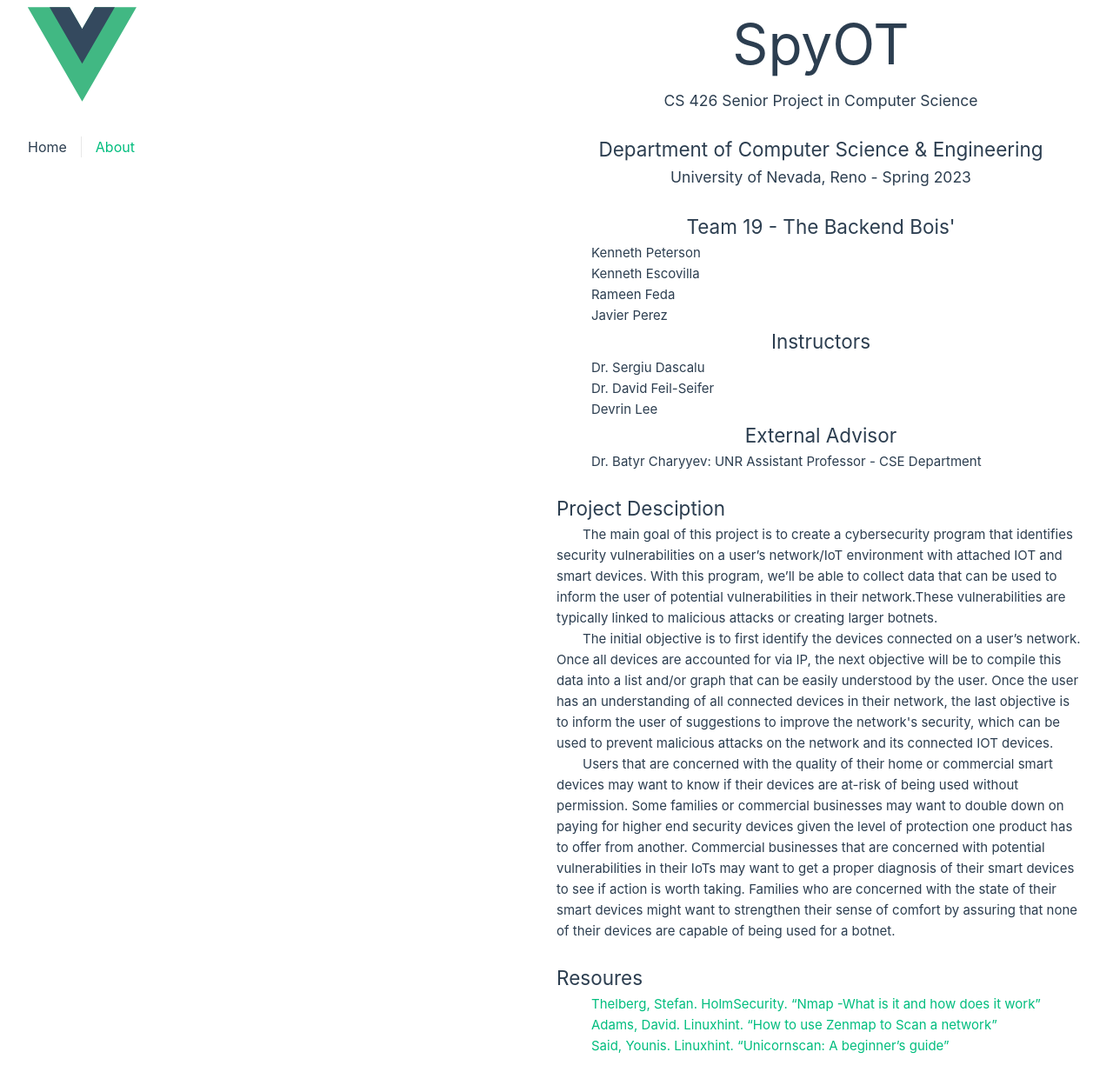
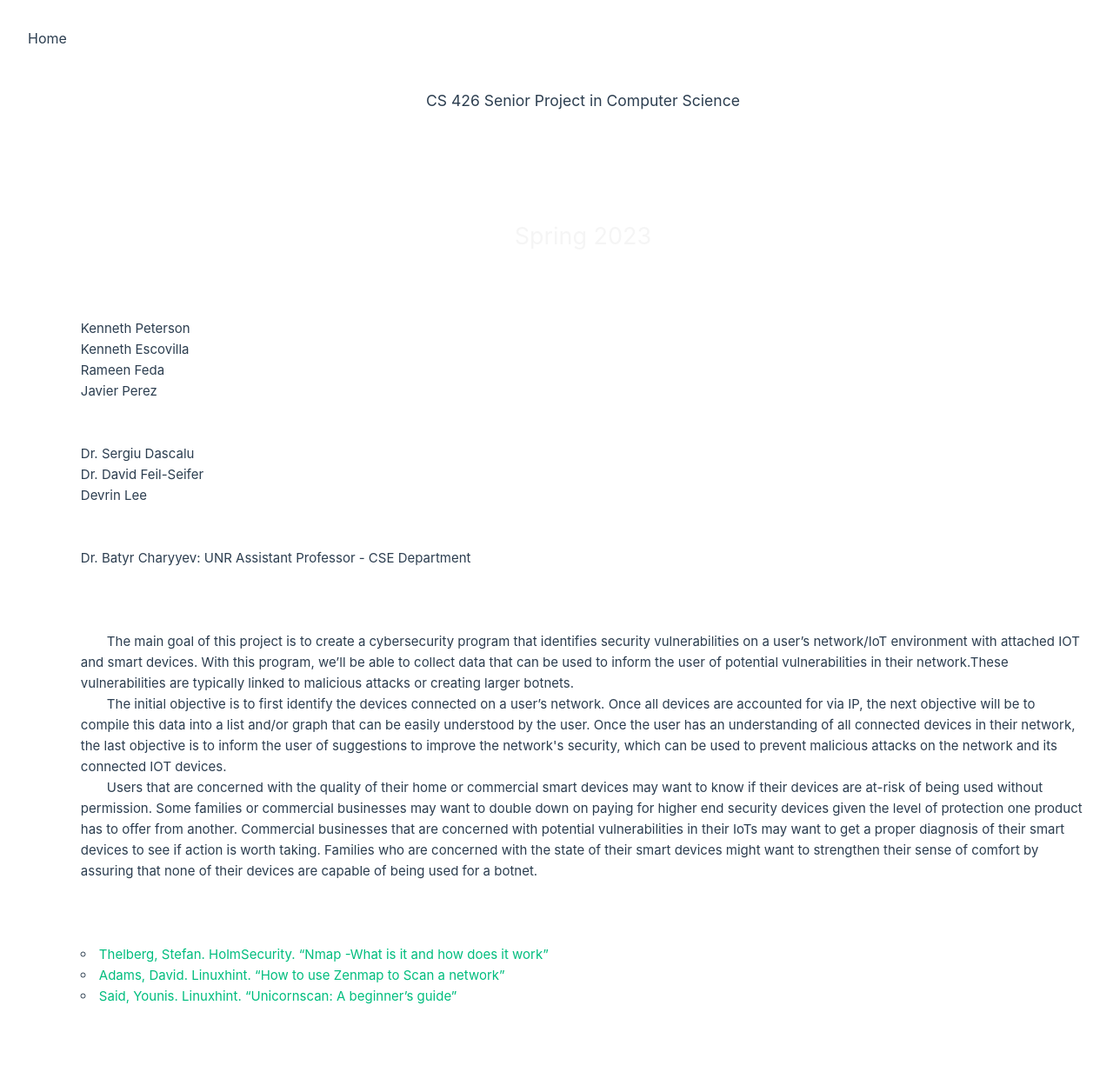
Before and after one commit to SpyOT/SpyOT, a Vue app: page / in a window 1280 px wide. Shown: the whole page at 87% size. Built offline with nearby package versions, Linux system fonts and the light colour scheme.

Commit message:
background back to dark mode

```diff
--- a/src/App.vue
+++ b/src/App.vue
@@ -5,14 +5,13 @@ import HelloWorld from './components/HelloWorld.vue'
 
 <template>
   <header>
-    <img alt="Vue logo" class="logo" src="@/assets/logo.svg" width="125" height="125" />
 
     <div class="wrapper">
       <!-- <HelloWorld msg="This works!" /> -->
 
       <nav>
         <RouterLink to="/">Home</RouterLink>
-        <RouterLink to="/about">About</RouterLink>
+        <!-- <RouterLink to="/about">About</RouterLink> -->
       </nav>
     </div>
   </header>
@@ -44,6 +43,7 @@ nav a.router-link-exact-active {
 
 nav a.router-link-exact-active:hover {
   background-color: transparent;
+  color: #20C20E;
 }
 
 nav a {
--- a/src/assets/main.css
+++ b/src/assets/main.css
@@ -24,12 +24,12 @@ a,
 @media (min-width: 1024px) {
   body {
     display: flex;
-    place-items: center;
+    /* place-items: center; */
   }
 
   #app {
-    display: grid;
-    grid-template-columns: 1fr 1fr;
+    display: flex;
+    grid-template-columns: .3fr .7fr;
     padding: 0 2rem;
   }
 }
--- a/src/views/AboutView.vue
+++ b/src/views/AboutView.vue
@@ -1,16 +1,6 @@
 <template>
-  <div class="about">
-    <h2>Department of Computer Science & Engineering</h2>
-    <h4>University of Nevada, Reno - Spring 2023</h4>
-  </div>
+<h1>About Page</h1>
 </template>
 
 <style>
-@media (min-width: 1024px) {
-  .about {
-    min-height: 100vh;
-    /* display: flex; */
-    /* align-items: center; */
-  }
-}
 </style>
--- a/src/views/HomeView.vue
+++ b/src/views/HomeView.vue
@@ -9,7 +9,8 @@ import TheWelcome from '../components/TheWelcome.vue'
     <h3>CS 426 Senior Project in Computer Science</h3>
     <br>
     <h2>Department of Computer Science & Engineering</h2>
-    <h3>University of Nevada, Reno - Spring 2023</h3>
+    <h2>University of Nevada, Reno</h2>
+    <h4>Spring 2023</h4>
     <br>
     <div>
       <article>
@@ -43,7 +44,7 @@ import TheWelcome from '../components/TheWelcome.vue'
     <br>
     <div>
       <article id="description">
-        <h2>Project Desciption</h2>
+        <h2>Project Description</h2>
         <p>
           &emsp;&emsp;The main goal of this project is to create a cybersecurity program that identifies security vulnerabilities on a user’s network/IoT environment with attached IOT and smart devices. With this program, we’ll be able to collect data that can be used to inform the user of potential vulnerabilities in their network.These vulnerabilities are typically linked to malicious attacks or creating larger botnets.
           <br>
@@ -55,15 +56,16 @@ import TheWelcome from '../components/TheWelcome.vue'
     </div>
     <br>
     <div id="resources">
-      <h2>Resoures</h2>
+      <h2>Resources</h2>
       <ul>
-        <li><a href="https://www.holmsecurity.com/blog/what-is-nmap" target="_blank">
+        <li class="resource_list"><a href="https://www.holmsecurity.com/blog/what-is-nmap" target="_blank">
           Thelberg, Stefan. HolmSecurity. “Nmap -What is it and how does it work”</a></li>
-        <li><a href="https://linuxhint.com/zenmap_scan_network/" target="_blank">
+        <li class="resource_list"><a href="https://linuxhint.com/zenmap_scan_network/" target="_blank">
           Adams, David. Linuxhint. “How to use Zenmap to Scan a network”</a></li>
-        <li><a href="https://linuxhint.com/unicornscan_beginner_tutorial/" target="_blank">
+        <li class="resource_list"><a href="https://linuxhint.com/unicornscan_beginner_tutorial/" target="_blank">
           Said, Younis. Linuxhint. “Unicornscan: A beginner’s guide”</a></li>
       </ul>
+      <div class="padding"></div>
     </div>
   </main>
 </template>
@@ -79,12 +81,32 @@ import TheWelcome from '../components/TheWelcome.vue'
 h1 {
   text-align: center;
   font-size: 4rem;
+  color: white;
+}
+h2 {
+  font-size: 2em;
+  color: white;
+}
+h4 {
+  font-size: 1.8em;
+  color: whitesmoke;
+  text-align: center;
 }
 h3, h2, article {
   text-align: center;
 }
+ul {
+  padding-left: 0;
+}
 li {
   list-style:none;
+}
+.padding {
+  margin-bottom: 5em;
+}
+.resource_list {
+  list-style: circle;
+  list-style-position: inside;
 }
 #description h2, p{
   text-align: left;
```
Also changed, not shown: 4 other files (tests, documents, lock files or other folders).
